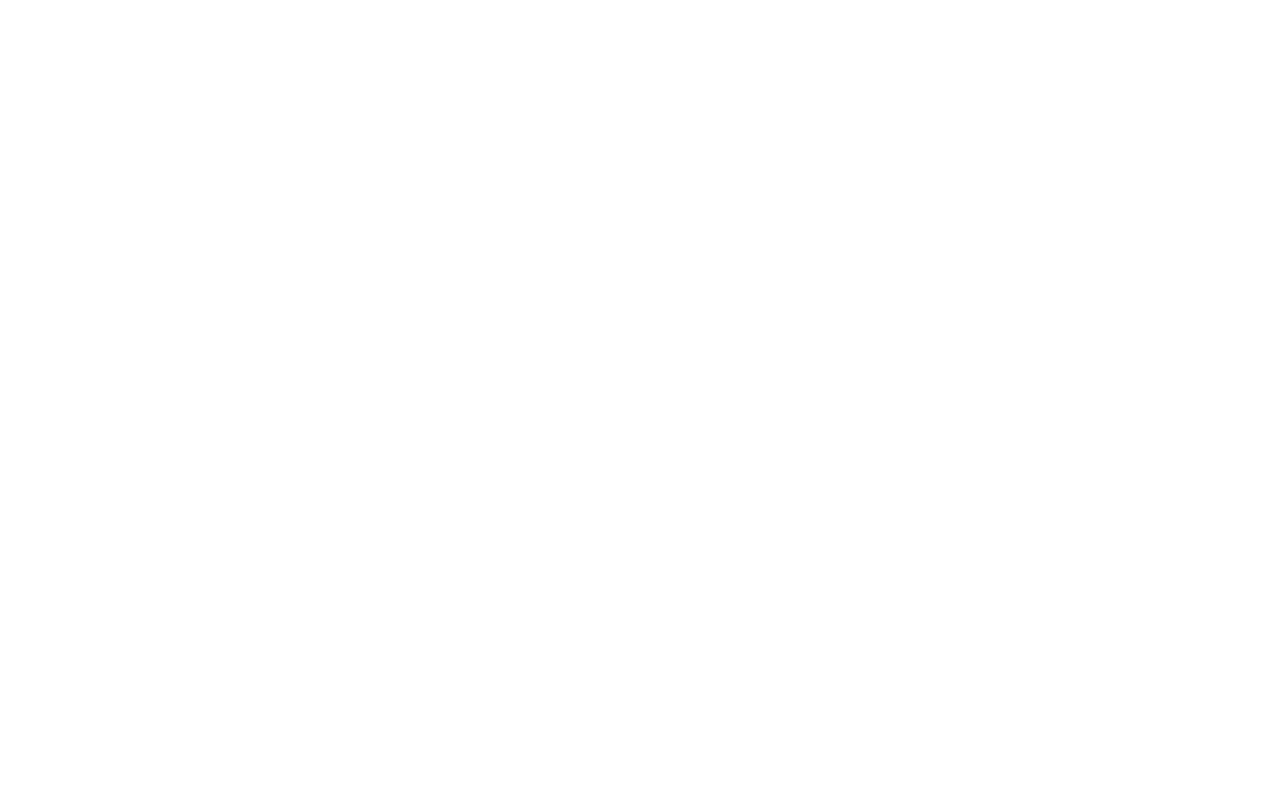
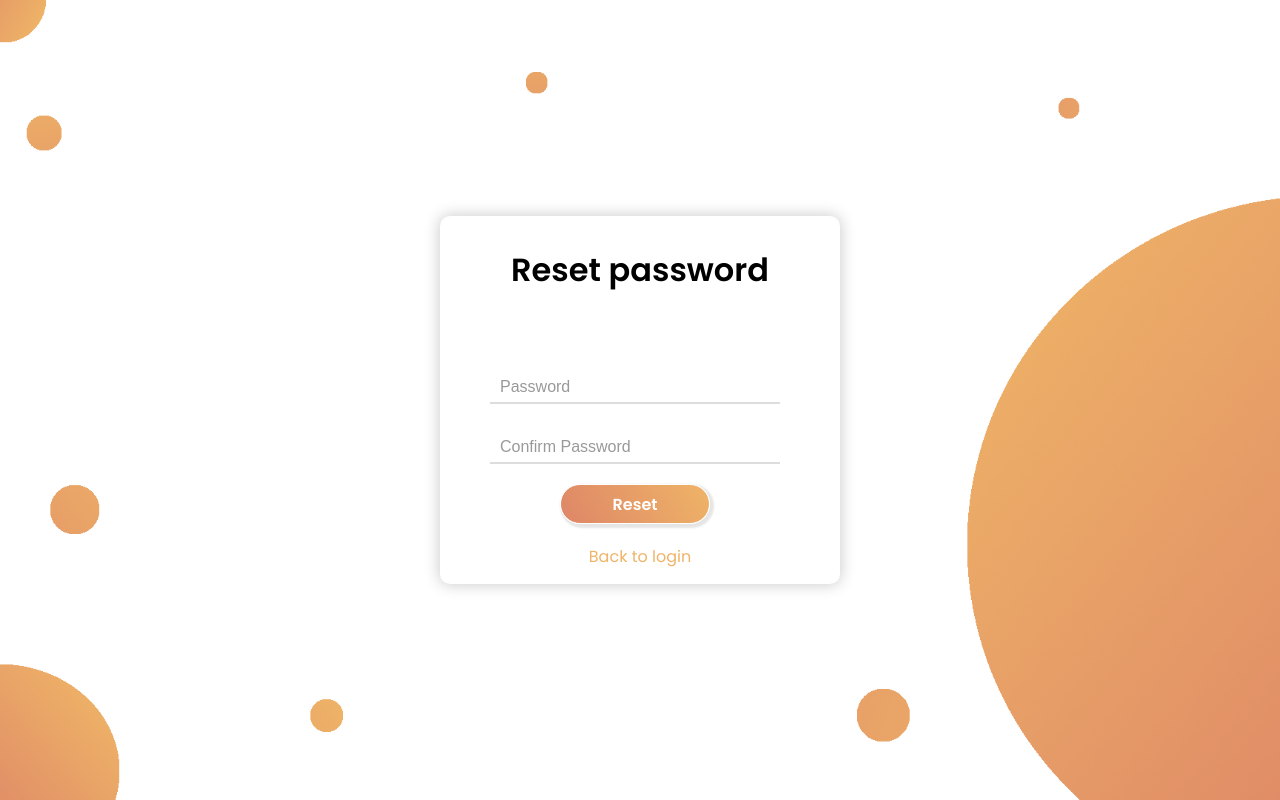
Before and after one commit to dadolyner/SimpleTransport-Frontend, a React (Create React App) app: page /change-password in a window 1280 px wide. Before the commit this address had no page. Built offline with nearby package versions, Linux system fonts and the light colour scheme; no server answers.

Commit message:
auth created and connected

```diff
--- a/src/components/Forms/ForgotPassword/ForgotPassword.tsx
+++ b/src/components/Forms/ForgotPassword/ForgotPassword.tsx
@@ -1,31 +1,50 @@
-import * as React from 'react';
-import { useNavigate } from 'react-router-dom';
-import { Background, Container, Header, Form, FloatingLabel, Submit } from '../forms.styled';
+import * as React from 'react'
+import { useNavigate } from 'react-router-dom'
+import axios from '../../../api/axios'
+import { Background, Container, Header, Form, FloatingLabel, Submit, ErrorMessage, ConfirmMessage, Href } from '../forms.styled'
 
 const ForgotPassword: React.FC = () => {
-	const [isEmailActive, setIsEmailActive] = React.useState(false);
-	const [emailValue, setEmailValue] = React.useState('');
+    const navigate = useNavigate()
 
-	let navigate = useNavigate();
+	const [isEmailActive, setIsEmailActive] = React.useState(false)
+	const [emailValue, setEmailValue] = React.useState('')
+    const [errorMessage, setErrorMessage] = React.useState('')
+    const [confirmMessage, setConfirmMessage] = React.useState('')
 
-	const handleEmailChange = (email: string) => { setEmailValue(email); (email !== '') ? setIsEmailActive(true) : setIsEmailActive(false)};
+	const handleEmailChange = (email: string) => { setEmailValue(email); (email !== '') ? setIsEmailActive(true) : setIsEmailActive(false) }
+
+    const SendPasswordRequest = async(event: any) => {
+        event.preventDefault()
+        const userData = { email: emailValue }
+
+        try {
+            await axios.post('/auth/request-password-change', userData)
+            setErrorMessage('')
+            setConfirmMessage('Password change request sent to your email.')
+        }
+        catch(error) { setErrorMessage(error.response.data.message) }
+    };
 
 	return (
 		<>
 			<Background className="register">
 				<Container>
 					<Header>Request a password <br /> change</Header>
+                    <ErrorMessage>{errorMessage}</ErrorMessage>
+                    <ConfirmMessage>{confirmMessage}</ConfirmMessage>
 					<Form>
 						<FloatingLabel>
 							<label htmlFor='email' className={isEmailActive ? 'Active' : ''}>Email</label>
 							<input id='email' type='email' value={emailValue} onChange={(e) => handleEmailChange(e.target.value)} />
 						</FloatingLabel>
-						<Submit onClick={() => navigate("/reset-password")}>Send request</Submit>
+						<Submit onClick={(event: any) => SendPasswordRequest(event)}>Send request</Submit>
 					</Form>
+
+                    <Href onClick={() => navigate('/login')}>Back to login</Href>
 				</Container>
 			</Background>
 		</>
-	);
-};
+	)
+}
 
-export default ForgotPassword;
+export default ForgotPassword
--- a/src/components/Forms/ForgotPassword/ResetPassword.tsx
+++ b/src/components/Forms/ForgotPassword/ResetPassword.tsx
@@ -1,24 +1,45 @@
-import * as React from 'react';
-import { useNavigate } from 'react-router-dom';
-import { Background, Container, Header, Form, FloatingLabel, Submit } from '../forms.styled';
+
+import * as React from 'react'
+import { useNavigate } from 'react-router-dom'
+import axios from '../../../api/axios'
+import { Background, Container, Header, Form, FloatingLabel, Submit, ErrorMessage, ConfirmMessage, Href } from '../forms.styled'
 
 const ResetPassword: React.FC = () => {
-	const [isPassActive, setIsPassActive] = React.useState(false);
-	const [isConfPassActive, setIsConfPassActive] = React.useState(false);
+	const navigate = useNavigate()
 
-	const [passValue, setPassValue] = React.useState('');
-	const [confPassValue, setConfPassValue] = React.useState('');
+    const passwordToken = new URLSearchParams(window.location.search).get('token')
 
-	let navigate = useNavigate();
+    const [isPassActive, setIsPassActive] = React.useState(false)
+	const [isConfPassActive, setIsConfPassActive] = React.useState(false)
+	const [passValue, setPassValue] = React.useState('')
+	const [confPassValue, setConfPassValue] = React.useState('')
+    const [errorMessage, setErrorMessage] = React.useState('')
+    const [confirmMessage, setConfirmMessage] = React.useState('')
 
 	const handlePassChange = (email: string) => { setPassValue(email); (email !== '') ? setIsPassActive(true) : setIsPassActive(false)};
 	const handleConfChange = (pass: string) => { setConfPassValue(pass); (pass !== '') ? setIsConfPassActive(true) : setIsConfPassActive(false)};
+
+    const ResetPassword = async(event: any) => {
+        event.preventDefault()
+
+        if (passValue !== confPassValue) return
+        const password = { password: passValue }
+
+        try {
+            await axios.patch(`/auth/change-password?token=${passwordToken}`, password)
+            setErrorMessage('')
+            setConfirmMessage('Password change request sent to your email.')
+        }
+        catch(error) { setErrorMessage(error.response.data.message) }
+    }
 
 	return (
 		<>
 			<Background className="login">
 				<Container>
 					<Header>Reset password</Header>
+                    <ErrorMessage>{errorMessage}</ErrorMessage>
+                    <ConfirmMessage>{confirmMessage}</ConfirmMessage>
 					<Form>
 						<FloatingLabel>
 							<label htmlFor='pass' className={isPassActive ? 'Active' : ''}>Password</label>
@@ -30,12 +51,13 @@
 							<input id='confPass' type='password' value={confPassValue} onChange={(e) => handleConfChange(e.target.value)} />
 						</FloatingLabel>
 
-						<Submit onClick={() => navigate("/login")}>Reset</Submit>
+						<Submit onClick={(event: any) => ResetPassword(event)}>Reset</Submit>
 					</Form>
+                    <Href onClick={() => navigate('/login')}>Back to login</Href>
 				</Container>
 			</Background>
 		</>
-	);
-};
+	)
+}
 
-export default ResetPassword;
+export default ResetPassword
--- a/src/components/Forms/Login/Login.tsx
+++ b/src/components/Forms/Login/Login.tsx
@@ -1,40 +1,62 @@
-import * as React from 'react';
-import { useNavigate } from 'react-router-dom';
-import { Background, Container, Header, Form, FloatingLabel, Submit, Href } from '../forms.styled';
+import * as React from 'react'
+import { useNavigate } from 'react-router-dom'
+import axios from '../../../api/axios'
+import { Background, Container, Header, Form, FloatingLabel, Submit, Href, ErrorMessage } from '../forms.styled'
 
 const Login: React.FC = () => {
-	const [isEmailActive, setIsEmailActive] = React.useState(false);
-	const [isPassActive, setIsPassActive] = React.useState(false);
-	const [emailValue, setEmailValue] = React.useState('');
-	const [passValue, setPassValue] = React.useState('');
+	const navigate = useNavigate()
 
-	let navigate = useNavigate();
+    const [isEmailActive, setIsEmailActive] = React.useState(false)
+	const [isPassActive, setIsPassActive] = React.useState(false)
+	const [emailValue, setEmailValue] = React.useState('')
+	const [passValue, setPassValue] = React.useState('')
+    const [errorMessage, setErrorMessage] = React.useState('')
 
-	const handleEmailChange = (email: string) => { setEmailValue(email); (email !== '') ? setIsEmailActive(true) : setIsEmailActive(false)};
-	const handlePassChange = (pass: string) => { setPassValue(pass); (pass !== '') ? setIsPassActive(true) : setIsPassActive(false)};
+	const handleEmailChange = (email: string) => { setEmailValue(email); (email !== '') ? setIsEmailActive(true) : setIsEmailActive(false) }
+	const handlePassChange = (pass: string) => { setPassValue(pass); (pass !== '') ? setIsPassActive(true) : setIsPassActive(false) }
+
+    const LoginUser = async (event: any) => {
+        event.preventDefault()
+
+        let userData = {}
+        if(emailValue.includes('@') && emailValue.includes('.') && emailValue.length > 8) {
+            userData = { username: null, email: emailValue, password: passValue }
+        } else {
+            userData = { username: emailValue, email: null, password: passValue }
+        }
+
+        try {
+            const loginResponse = await axios.post('/auth/login', userData)
+            localStorage.setItem('accessToken', loginResponse.data.accessToken)
+            localStorage.setItem('userLoggedIn', 'true')
+            navigate('/')
+        }
+        catch(error) { setErrorMessage(error.response.data.message) }
+    }
 
 	return (
 		<>
 			<Background className="login">
 				<Container>
 					<Header>Login</Header>
+                    <ErrorMessage>{errorMessage}</ErrorMessage>
 					<Form>
 						<FloatingLabel>
-							<label htmlFor='email' className={isEmailActive ? 'Active' : ''}>Email</label>
+							<label htmlFor='email' className={isEmailActive ? 'Active' : ''}>Email or Username</label>
 							<input id='email' type='email' value={emailValue} onChange={(e) => handleEmailChange(e.target.value)} />
 						</FloatingLabel>
 						<FloatingLabel>
 							<label htmlFor='password' className={isPassActive ? 'Active' : ''}>Password</label>
 							<input id='password' type='password' value={passValue} onChange={(e) => handlePassChange(e.target.value)} />
 						</FloatingLabel>
-						<Submit onClick={() => navigate("/")}>Login</Submit>
+						<Submit onClick={(event: any) => LoginUser(event)}>Login</Submit>
 					</Form>
 					<Href onClick={() => navigate("/forgot-password")}>Forgot your password?</Href>
 					<Href onClick={() => navigate("/register")}>Don't have an account?</Href>
 				</Container>
 			</Background>
 		</>
-	);
-};
+	)
+}
 
-export default Login;
+export default Login
--- a/src/components/Forms/Register/Register.tsx
+++ b/src/components/Forms/Register/Register.tsx
@@ -1,67 +1,102 @@
 import * as React from 'react';
-import { useNavigate } from 'react-router-dom';
-import PasswordGenerator from '../../PasswordGenerator/paswordGenerator';
-import { Background, Container, Header, Form, FloatingLabel, HalfWidth, Submit, Href } from '../forms.styled';
+import { useNavigate } from 'react-router-dom'
+import axios from '../../../api/axios'
+import PasswordGenerator from '../../PasswordGenerator/paswordGenerator'
+import { Background, Container, Header, Form, FloatingLabel, HalfWidth, Submit, Href, ErrorMessage } from '../forms.styled'
 
 const Register: React.FC = () => {
-	const [hidden, setHidden] = React.useState(false);
+    const navigate = useNavigate()
 
-	const [isNameActive, setIsnameActive] = React.useState(false);
-	const [isSurnameActive, setIsSurnameActive] = React.useState(false);
-	const [isUsernameActive, setIsUsernameActive] = React.useState(false);
-	const [isEmailActive, setIsEmailActive] = React.useState(false);
-	const [isPassActive, setIsPassActive] = React.useState(false);
-	const [isConfPassActive, setIsConfPassActive] = React.useState(false);
-
-	const [nameValue, setNameValue] = React.useState('');
-	const [surnameValue, setSurnameValue] = React.useState('');
-	const [usernameValue, setUsernameValue] = React.useState('');
-	const [emailValue, setEmailValue] = React.useState('');
-	const [passValue, setPassValue] = React.useState('');
-	const [confPassValue, setConfPassValue] = React.useState('');
-
-	let navigate = useNavigate();
+    const [hidden, setHidden] = React.useState(false)
+	const [isNameActive, setIsnameActive] = React.useState(false)
+	const [isSurnameActive, setIsSurnameActive] = React.useState(false)
+	const [isUsernameActive, setIsUsernameActive] = React.useState(false)
+	const [isEmailActive, setIsEmailActive] = React.useState(false)
+	const [isPassActive, setIsPassActive] = React.useState(false)
+	const [isConfPassActive, setIsConfPassActive] = React.useState(false)
+	const [nameValue, setNameValue] = React.useState('')
+	const [surnameValue, setSurnameValue] = React.useState('')
+	const [usernameValue, setUsernameValue] = React.useState('')
+	const [emailValue, setEmailValue] = React.useState('')
+	const [passValue, setPassValue] = React.useState('')
+	const [confPassValue, setConfPassValue] = React.useState('')
+    const [errorMessage, setErrorMessage] = React.useState('')
+    const [place, setPlace] = React.useState('')
+    const [apiPlaces, setApiPlaces] = React.useState([])
 
 	const handleChange = (type: string, text: string) => {
         switch(type) {
             case 'name':
                 setNameValue(text);
-                (text !== '') ? setIsnameActive(true) : setIsnameActive(false);
-                break;
+                (text !== '') ? setIsnameActive(true) : setIsnameActive(false)
+                break
 
             case 'surname':
                 setSurnameValue(text);
-                (text !== '') ? setIsSurnameActive(true) : setIsSurnameActive(false);
-                break;
+                (text !== '') ? setIsSurnameActive(true) : setIsSurnameActive(false)
+                break
 
             case 'username':
                 setUsernameValue(text);
-                (text !== '') ? setIsUsernameActive(true) : setIsUsernameActive(false);
-                break;
+                (text !== '') ? setIsUsernameActive(true) : setIsUsernameActive(false)
+                break
 
             case 'email':
                 setEmailValue(text);
-                (text !== '') ? setIsEmailActive(true) : setIsEmailActive(false);
-                break;
+                (text !== '') ? setIsEmailActive(true) : setIsEmailActive(false)
+                break
 
             case 'pass':
                 setPassValue(text);
-                (text !== '') ? setIsPassActive(true) : setIsPassActive(false);
-                break;
+                (text !== '') ? setIsPassActive(true) : setIsPassActive(false)
+                break
 
             case 'confPass':
                 setConfPassValue(text);
-                (text !== '') ? setIsConfPassActive(true) : setIsConfPassActive(false);
-                break;
+                (text !== '') ? setIsConfPassActive(true) : setIsConfPassActive(false)
+                break
+
+            case 'place':
+                setPlace(text);
+                break
         }
-    };
+    }
+
+    const getPlaces = async () => {
+        try {
+            const response = await axios.get('/place')
+            setApiPlaces(response.data)
+        } catch (error) { console.log(error) }
+    }
+    React.useEffect(() => {
+        getPlaces()
+    }, [])
+
+    const RegisterUser = async (event: any) => {
+        event.preventDefault()
+
+        const userData = {
+            first_name: nameValue,
+            last_name: surnameValue,
+            username: usernameValue,
+            email: emailValue,
+            password: passValue,
+            placeId: place
+        }
+
+        try {
+            await axios.post('/auth/register', userData)
+            navigate('/login')
+        }
+        catch(error) { setErrorMessage(error.response.data.message) }
+    }
 
 	return (
 		<>
 			{ hidden && <PasswordGenerator SendPassword={passwordValue => {
 					if(passwordValue) {
-						setPassValue(passwordValue);
-						setConfPassValue(passwordValue);
+						setPassValue(passwordValue)
+						setConfPassValue(passwordValue)
 						setIsPassActive(true)
 						setIsConfPassActive(true)
 						setHidden(false)
@@ -74,6 +109,7 @@
 			<Background className="register">
 				<Container>
 					<Header>Register</Header>
+                    <ErrorMessage>{errorMessage}</ErrorMessage>
 					<Form>
             	        <HalfWidth>
             	            <FloatingLabel>
@@ -99,6 +135,13 @@
 							</FloatingLabel>
 						</HalfWidth>
 
+                        <select onChange={(e) => handleChange('place', e.target.value)}>
+                            <option key="emptyOption" value="emptyOption"></option>
+                            {apiPlaces.map((place: any) => {
+                                return ( <option key={place.id} value={place.id}>{place.place}</option> )
+                            })}
+                        </select>
+
 						<HalfWidth>
 							<FloatingLabel>
 								<label htmlFor='pass' className={isPassActive ? 'Active' : ''}>Password</label>
@@ -111,7 +154,7 @@
 							</FloatingLabel>
 						</HalfWidth>
 
-						<Submit>Sign up</Submit>
+						<Submit onClick={(event: any) => RegisterUser(event)}>Register</Submit>
 					</Form>
 
 					<Href onClick={() => setHidden(true)}>Generate password?</Href>
@@ -119,7 +162,7 @@
 				</Container>
 			</Background>
 		</>
-	);
-};
+	)
+}
 
-export default Register;
+export default Register
--- a/src/pages/App.tsx
+++ b/src/pages/App.tsx
@@ -19,7 +19,7 @@
 					<Route path="/register" element={<Register />} />
 					<Route path="/options" element={<Options />} />
 					<Route path="/forgot-password" element={<ForgotPassword />} />
-					<Route path="/reset-password" element={<ResetPassword />} />
+					<Route path="/change-password" element={<ResetPassword />} />
 				</Routes>
 			</BrowserRouter>
 		</>
```
Also changed, not shown: src/components/Forms/forms.styled.tsx (+14 -0 lines).
